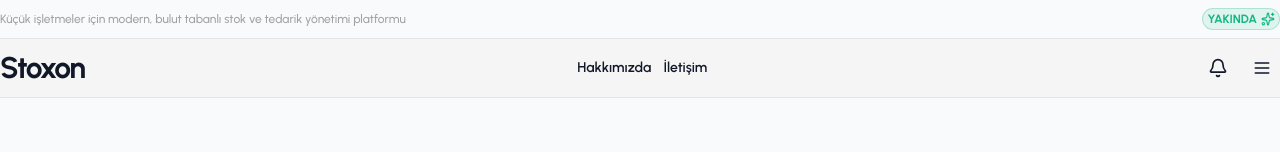
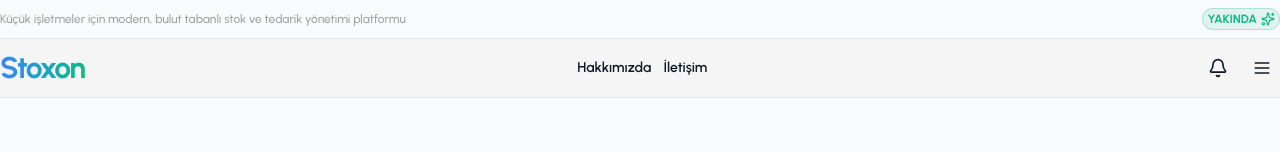
Before and after one commit to ozmberkan/stoxon, a React (Vite) app in the folder client/: page / in a window 1280 px wide. Shown: the top 152 px of the page. Built offline with nearby package versions, Linux system fonts and the light colour scheme.

Commit message:
feat: Logo bileşeninde stil güncellemeleri yapıldı. Arka plan gradyanı eklendi.

```diff
--- a/client/src/components/UI/Logo/Logo.jsx
+++ b/client/src/components/UI/Logo/Logo.jsx
@@ -2,7 +2,10 @@
 
 const Logo = () => {
   return (
-    <Link to="/" className="font-bold tracking-tighter text-3xl text-text">
+    <Link
+      to="/"
+      className="font-bold tracking-tighter text-3xl bg-gradient-to-r from-primary to-secondary bg-clip-text text-transparent"
+    >
       Stoxon
     </Link>
   );
```
